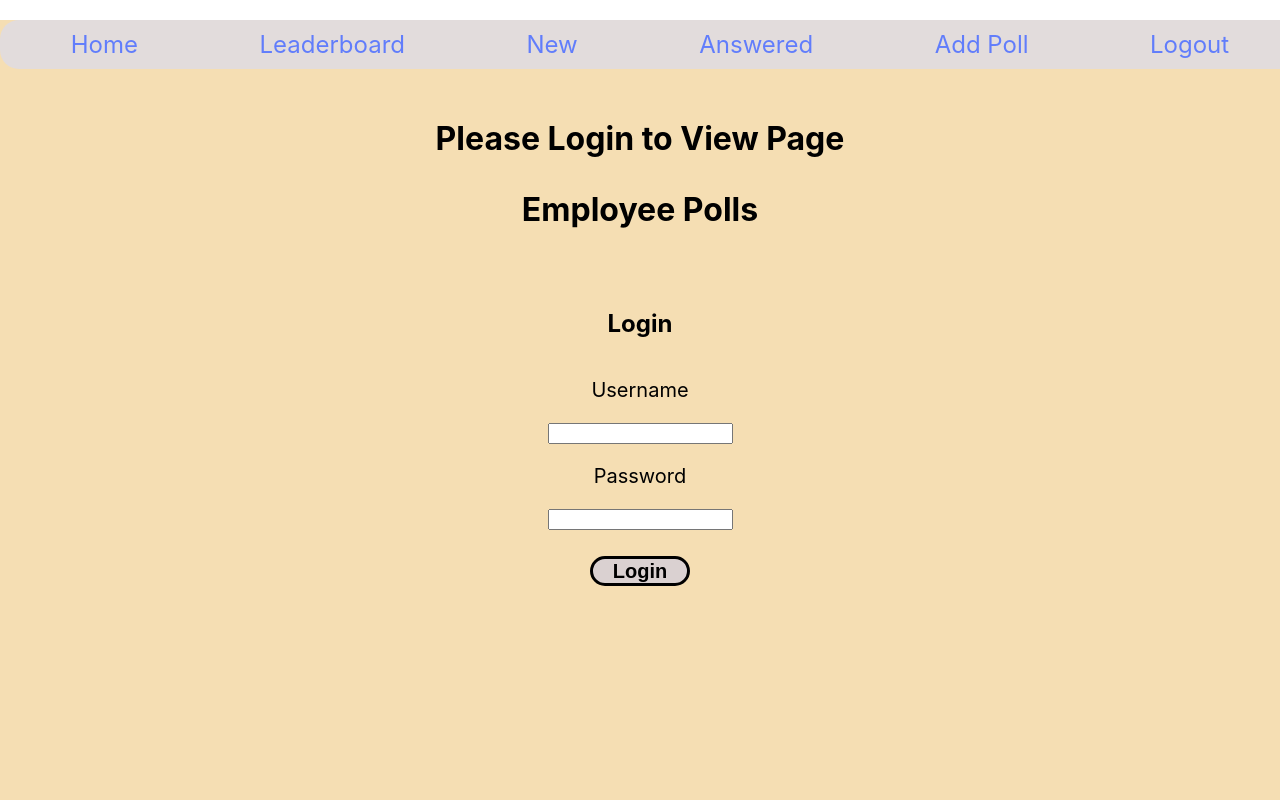
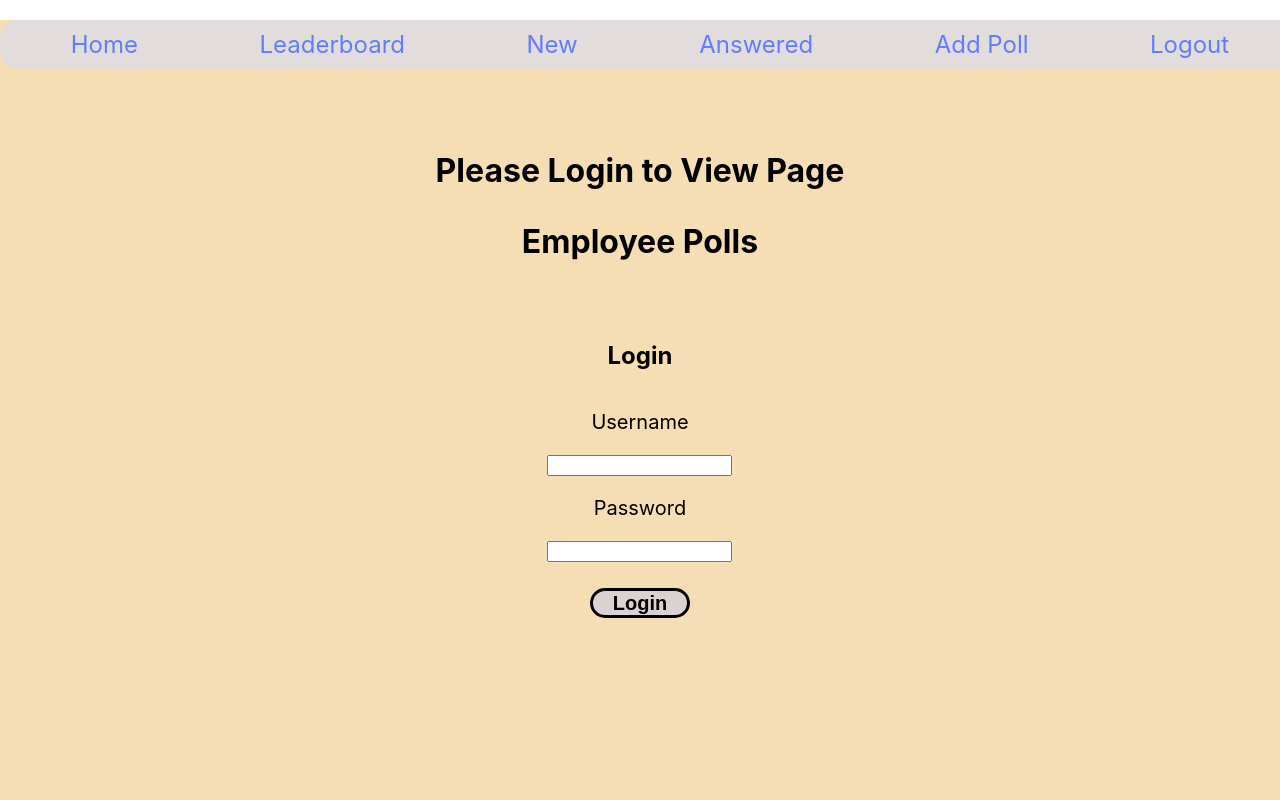
Before and after one commit to rautry6/EmployeePolls-Udacity-Project, a React (Create React App) app: page /answered in a window 1280 px wide. Shown: the top 800 px of the page. Built offline with nearby package versions, Linux system fonts and the light colour scheme.

Commit message:
Add AnsweredPolls css

```diff
--- /dev/null
+++ b/src/components/Answered.css
@@ -0,0 +1,7 @@
+.answered-polls {
+    display: flex;
+    flex-direction: column;
+    align-items: center;
+    height: 865px;
+    width: 100%;
+  }
--- a/src/components/Answered.js
+++ b/src/components/Answered.js
@@ -1,3 +1,4 @@
+import "./Answered.css";
 import { connect } from "react-redux";
 import { setCurrentQuestion } from "../actions/currentQuestion";
 import { useNavigate } from "react-router-dom";
@@ -38,9 +39,9 @@ const AnsweredPolls = (props) => {
           <h1>Answered Polls</h1>
           <ul>
             {Object.entries(answeredQuestions).map((key, index) => (
-              <div key={index}>
-                <p>{key[1].author}</p>
-                <li>
+              <div key={index} className="poll" onClick={() => handleSubmit(key)}>
+                <p className="author">{key[1].author}</p>
+                <ul className="time">
                   {` ${new Date(key[1].timestamp).getHours()}:${
                     new Date(key[1].timestamp).getMinutes() < 10
                       ? `0${new Date(key[1].timestamp).getMinutes()}`
@@ -51,7 +52,7 @@ const AnsweredPolls = (props) => {
                   ).getMonth()}/${new Date(key[1].timestamp).getFullYear()}`}
                   <p></p>
                   <button onClick={() => handleSubmit(key)}>Show</button>
-                </li>
+                </ul>
               </div>
             ))}
           </ul>
```
